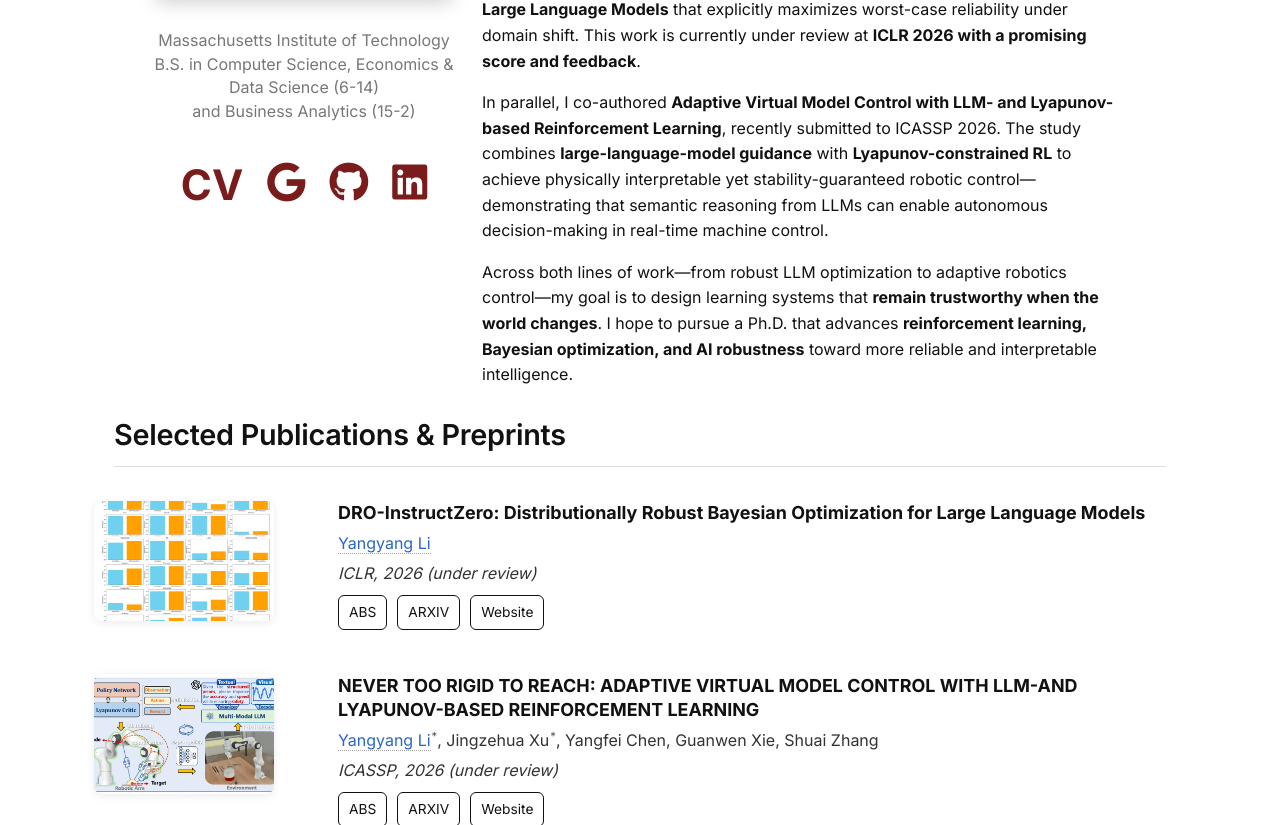
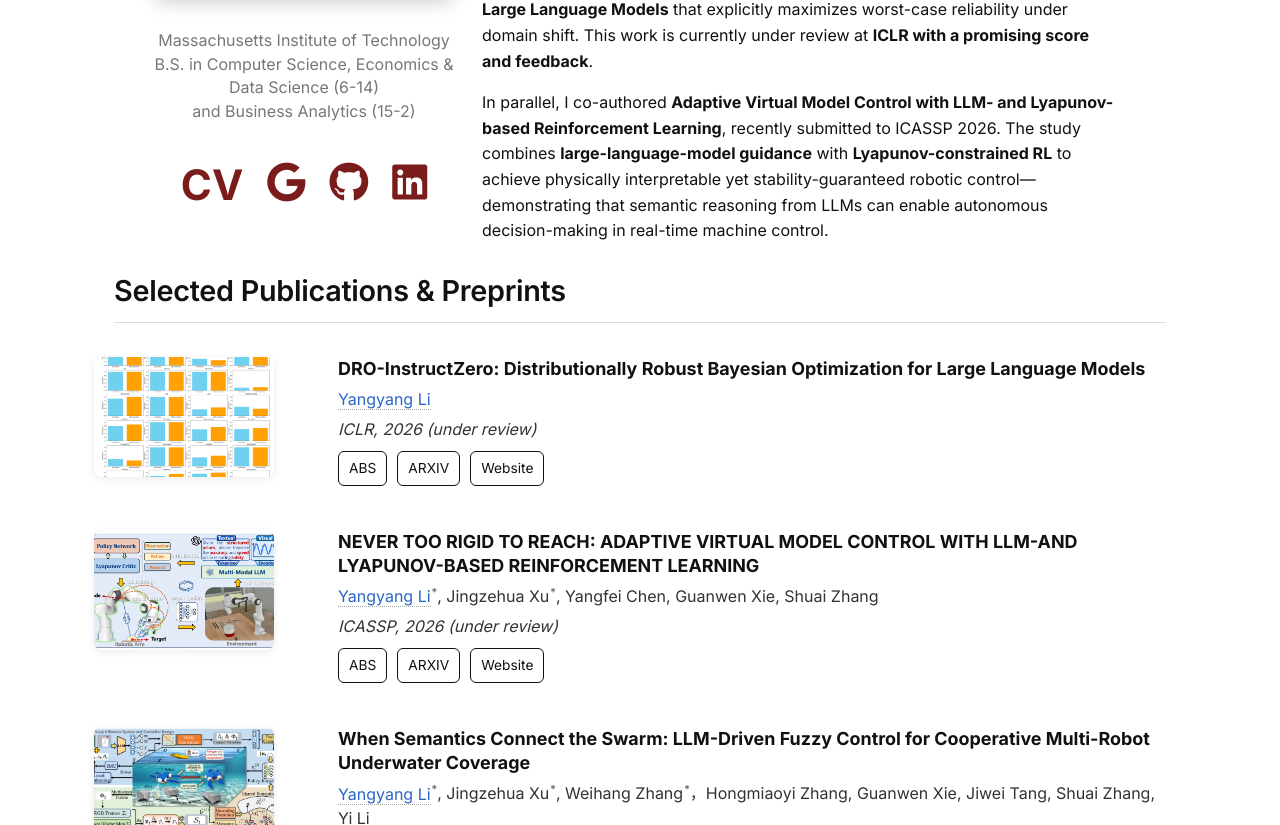
Before and after one commit to Annie0219/Annie0219.github.io, a plain HTML site: page index.html in a window 1280 px wide. Shown: the part 1349-2174 px from the top of the page. Drawn offline with Linux system fonts and the light colour scheme.

Commit message:
Edit Bio

```diff
--- a/index.html
+++ b/index.html
@@ -119,7 +119,7 @@
             My current research centers on <strong>robust and adaptive intelligence</strong>.
             I developed <strong>DRO-InstructZero</strong>, a distributionally robust
             Bayesian-optimization framework for <strong>Large Language Models</strong> that
-            explicitly maximizes worst-case reliability under domain shift. This work is currently under review at <strong>ICLR 2026 with a promising score and feedback</strong>.
+            explicitly maximizes worst-case reliability under domain shift. This work is currently under review at <strong>ICLR with a promising score and feedback</strong>.
           </p>
 
           <p>
@@ -131,13 +131,6 @@
             LLMs can enable autonomous decision-making in real-time machine control.
           </p>
 
-          <p>
-            Across both lines of work—from robust LLM optimization to adaptive robotics
-            control—my goal is to design learning systems that
-            <strong>remain trustworthy when the world changes</strong>. I hope to pursue a Ph.D.
-            that advances <strong>reinforcement learning, Bayesian optimization, and AI robustness</strong>
-            toward more reliable and interpretable intelligence.
-          </p>
         </div>
       </div>
     </section>
```
